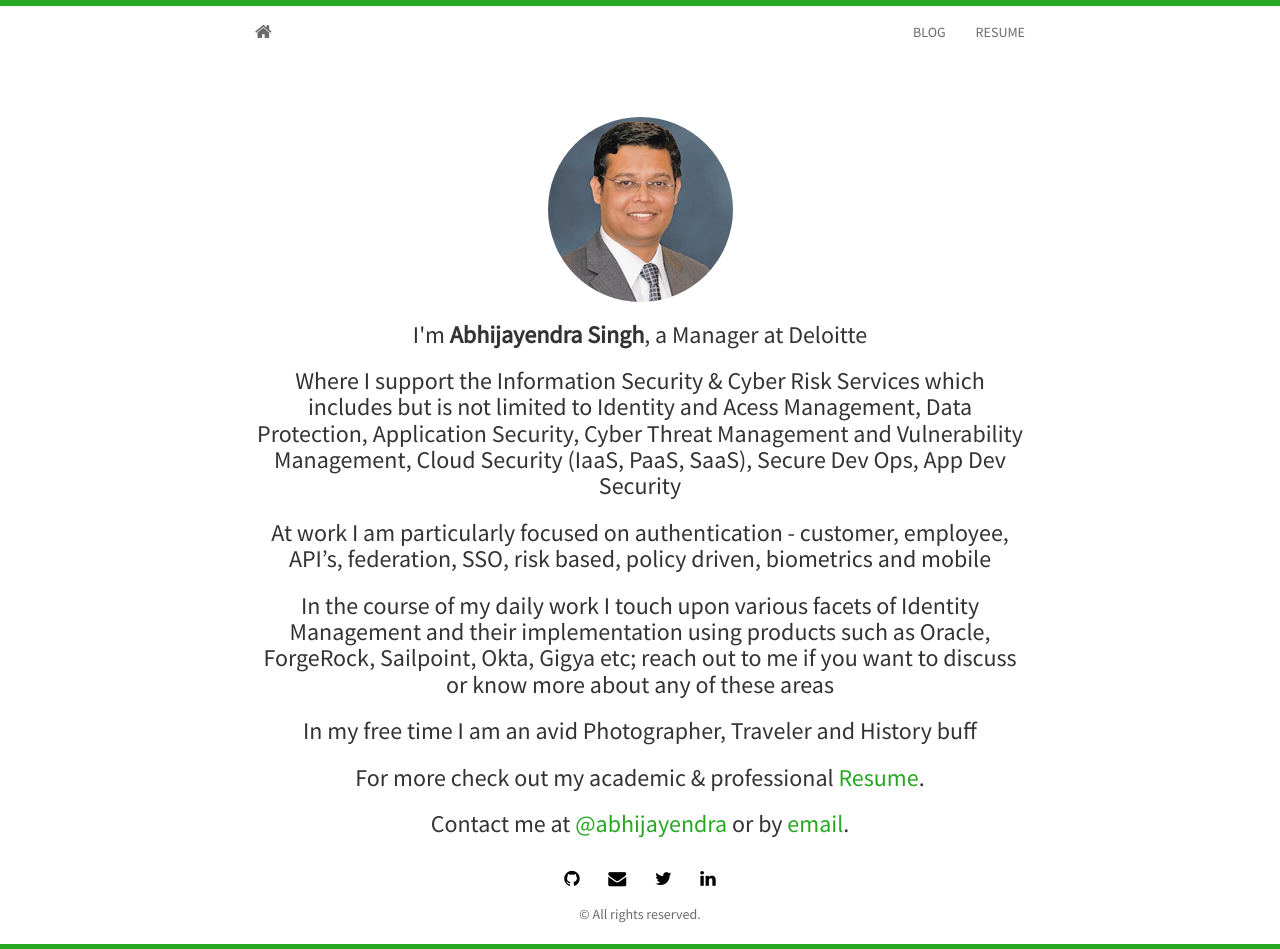
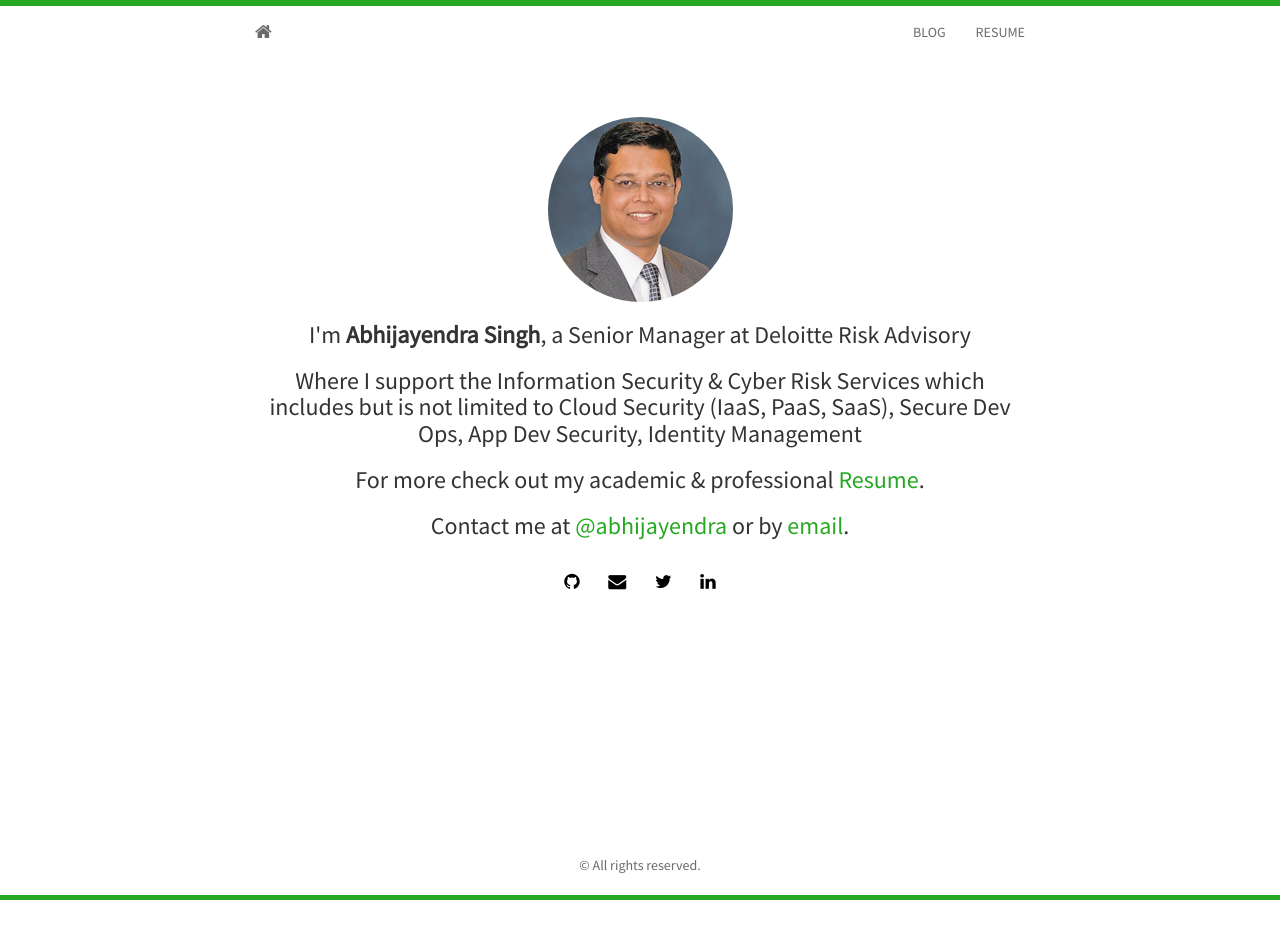
Before and after one commit to jekyllt/sustain, a Jekyll site: the page built from index.html, in a window 1280 px wide. Built offline with Jekyll 4.4.1, drawn with Linux system fonts in a browser that asks for light colours; nearby versions of some CDN libraries; the list of posts is cut into pages by our own code; after the commit the page ends 900 px from its top, so only the background shows below that.

Commit message:
Update index.html

```diff
--- a/index.html
+++ b/index.html
@@ -9,15 +9,10 @@ published: true
 		<img class="img-circle" src="{{ site.baseurl }}static/img/{{ site.avatar }}" alt="Responsive image">
 	  </div>
 		  <div>
-	  <h3>I'm <strong>{{ site.author }}</strong>, a Manager at Deloitte</h3>
+	  <h3>I'm <strong>{{ site.author }}</strong>, a Senior Manager at Deloitte Risk Advisory</h3>
 
-      <h3>Where I support the Information Security & Cyber Risk Services which includes but is not limited to Identity and Acess Management, Data Protection, Application Security, Cyber Threat Management and Vulnerability Management, Cloud Security (IaaS, PaaS, SaaS), Secure Dev Ops, App Dev Security </h3>
+      <h3>Where I support the Information Security & Cyber Risk Services which includes but is not limited to Cloud Security (IaaS, PaaS, SaaS), Secure Dev Ops, App Dev Security, Identity Management </h3>
 
-      <h3>At work I am particularly focused on authentication - customer, employee, API’s, federation, SSO, risk based, policy driven, biometrics and mobile<h3>
-
-      <h3>In the course of my daily work I touch upon various facets of Identity Management and their implementation using products such as Oracle, ForgeRock, Sailpoint, Okta, Gigya etc; reach out to me if you want to discuss or know more about any of these areas<h3>
-
-      <h3> In my free time I am an avid Photographer, Traveler and History buff</h3>
 
 	  <h3>For more check out my academic &amp; professional <a href="https://www.linkedin.com/in/abhijayendra/">Resume</a>.</h3>
 	  <h3>Contact me at <a href="http://twitter.com/{{ site.twitter }}">@{{ site.twitter }}</a> or by <a href="mailto:{{ site.email }}">email</a>.</h3>
```
